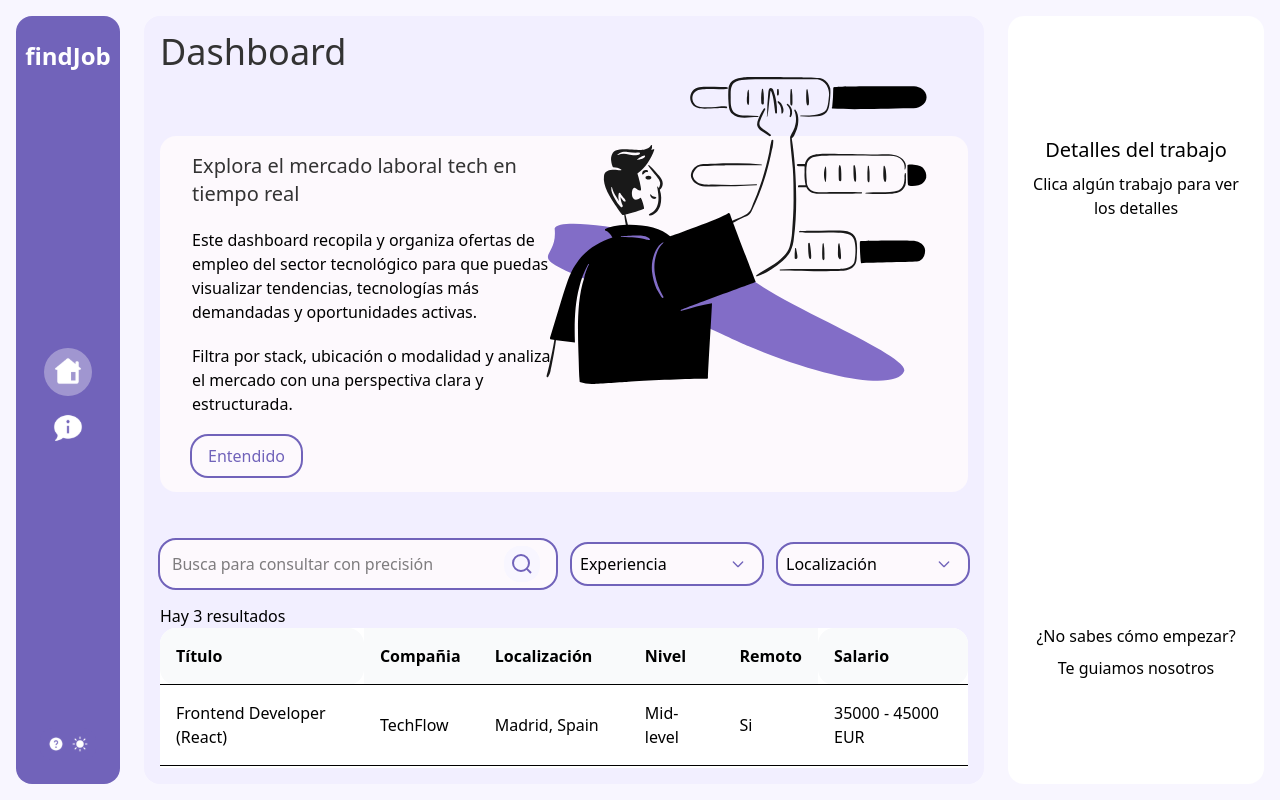
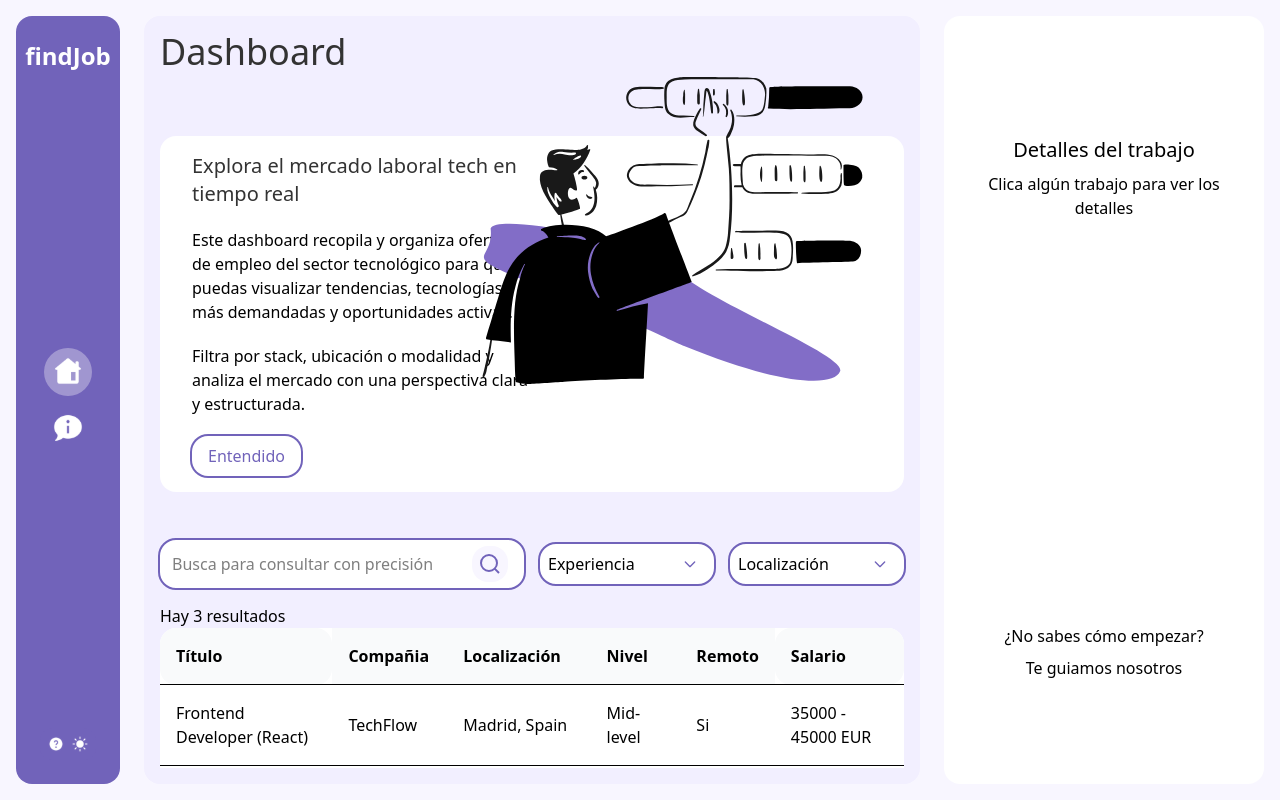
Before and after one commit to JaumeEsquerdo/dashboard-findJob, a Next.js app in the folder job-dashboard/: page / in a window 1280 px wide. Built offline with nearby package versions, Linux system fonts and the light colour scheme.

Commit message:
añadir más descripción de los detalles de los trabajos y hacerlo responsive

```diff
--- a/job-dashboard/src/app/globals.css
+++ b/job-dashboard/src/app/globals.css
@@ -7,16 +7,17 @@
   --color-main: #7163ba;
   --color-fondoColor: #f2efff;
   --color-navBarHover: #fffbfb55;
-  --color-whiteSpecial: #fdf9fd;
+  --color-whiteSpecial: #ffffff;
 }
 
 .dark {
   --color-background: #626267; /* azul muy oscuro */
-  --color-textColor: #e0e0e0; /* gris claro suave */
+  --color-textColor: #676767; /* gris claro suave */
   --color-foreground: #393943; /* elementos destacados */
   --color-main: #7163ba;
   --color-fondoColor: #646082; /* fondo de secciones secundarias */
   --color-navBarHover: #4a4a5755; /* hover sutil */
+  --color-whiteSpecial: #f9f9f9;
 }
 
 @theme {
--- a/job-dashboard/src/app/page.tsx
+++ b/job-dashboard/src/app/page.tsx
@@ -109,7 +109,7 @@ export default function Home() {
           <div className="flex gap-4 items-center justify-center w-full">
             <label className="relative w-full block lg:hover:-translate-y-1.5 transition duration-100">
               <select className="p-2 pr-4 cursor-pointer rounded-2xl w-full bg-whiteSpecial outline-2 outline-main focus:outline-main focus:shadow-[0_0_0_2px_var(--color-main),0_4px_0_2px_var(--color-main)] hover:shadow-[0_0_0_2px_var(--color-main),0_4px_0_2px_var(--color-main)]  focus:outline-2 transition duration-100 appearance-none" value={filters.experience} onChange={(e) => setFilters({ ...filters, experience: e.target.value })}>
-                <option value="">Experiencia</option>
+                <option value="" >Experiencia</option>
                 <option value="Junior">Junior</option>
                 <option value="Mid-level">Mid-level</option>
                 <option value="Senior">Senior</option>
--- a/job-dashboard/src/components/Sidebar.tsx
+++ b/job-dashboard/src/components/Sidebar.tsx
@@ -22,13 +22,13 @@ export const Sidebar = ({ sidebarOpen, setOpen, job }: sidebarProps) => {
         fixed top-0 right-0 h-full w-64 bg-white z-50 p-6 rounded-tl-2xl rounded-bl-2xl lg:rounded-2xl flex flex-col justify-start items-center
         transform transition-transform duration-300
         ${sidebarOpen ? 'translate-x-0' : 'translate-x-full'}
-        lg:static lg:translate-x-0 lg:h-auto
+        lg:static lg:translate-x-0 lg:h-auto lg:w-80
         `}
             >
                 {/* Botón X solo en móvil */}
                 <button
                     onClick={() => setOpen(false)}
-                    className="absolute top-4 right-4 lg:hidden text-xl font-bold"
+                    className="cursor-pointer absolute top-4 right-4 lg:hidden text-xl font-bold"
                 >
                     ✕
                 </button>
@@ -48,14 +48,16 @@ export const Sidebar = ({ sidebarOpen, setOpen, job }: sidebarProps) => {
                 )}
 
                 {job && (
-                    <div className="flex flex-col gap-8 mt-12">
-                        <h2 className="font-medium text-xl text-center">{job.title}</h2>
+                    <div className="flex flex-col gap-8 justify-start mt-12 overflow-y-auto">
+                        <h2 className="font-medium text-xl text-left">{job.title}</h2>
                         <p><span className="font-medium">Compañia:</span> {job.company}</p>
                         <p><span className="font-medium">Localización:</span> {job.location}</p>
                         <p><span className="font-medium">Descripción del puesto:</span> {job.description}</p>
+                        <p><span className="font-medium">Experiencia:</span> {job.experience_level}</p>
                         <p><span className="font-medium">Herramientas:</span> {job.tags.join(', ')}</p>
                         <p><span className="font-medium">Salario:</span> {job.salary_min} {job.salary_max ? `- ${job.salary_max}` : ''} {job.currency}</p>
-                        <p><span className="font-medium">Para postularte:</span> <span className="text-main">{job.url}</span></p>
+                        <p><span className="font-medium">Publicado el:</span> {job.posted_at.split('-').reverse().join('-')}</p>
+                        <p><span className="font-medium">Para postularte:</span> <a href={job.url} target="_blank" rel="noopener noreferrer" className="text-main">{job.url}</a></p>
                     </div>
                 )}
 
```
